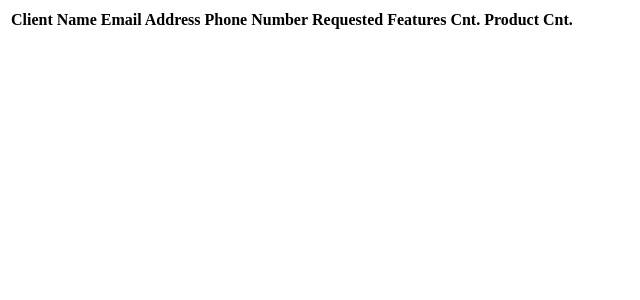
After one commit to parejadan/feature-center, a Flask app: template feature/templates/clients_view.html in a window 1280 px wide. The commit adds this page. Shown: the top 300 px of the page, without its empty margins (0-640 px from the left). Run offline with Flask 2, Linux system fonts and the light colour scheme; the template is opened without the code that fills it, so the values that code supplies are empty; parts of the project's set-up code (start-up, migrations or seed data) failed here and were passed over.

Commit message:
added core single page app routing code and client CRUD UI

```diff
--- a/feature/__init__.py
+++ b/feature/__init__.py
@@ -49,6 +49,3 @@ env_config.app_run(app)
 @app.route('/')
 def index():
     return render_template('index.html')
-
-# if __name__ == "__main__":
-#    app.run()
--- /dev/null
+++ b/feature/templates/client_add.html
@@ -0,0 +1 @@
+<div>client_add</div>
--- /dev/null
+++ b/feature/templates/client_info.html
@@ -0,0 +1 @@
+<div>client_info</div>
--- /dev/null
+++ b/feature/templates/client_update.html
@@ -0,0 +1 @@
+<div>Client_update</div>
--- /dev/null
+++ b/feature/templates/clients_view.html
@@ -0,0 +1,35 @@
+<table class="table table-bordered pagin-table">
+    <thead>
+        <tr>
+            <th>Client Name</th>
+            <th>Email Address</th>
+            <th>Phone Number</th>
+            <th>Requested Features Cnt.</th>
+            <th>Product Cnt.</th>
+        </tr>
+    </thead>
+    <tbody data-bind="foreach: client_list">
+        <tr>
+            <td data-bind="if: name">
+                <span data-bind="text: name"></span>
+            </td>
+
+            <td data-bind="if: email_address">
+                <span data-bind="text: email_address"></span>
+            </td>
+
+            <td data-bind="if: phone_number">
+                <span data-bind="text: phone_number"></span>
+            </td>
+
+            <td data-bind="if: request_cnt">
+                <span data-bind="text: request_cnt"></span>
+            </td>
+
+            <td data-bind="if: product_cnt">
+                <span data-bind="text: product_cnt"></span>
+            </td>
+
+        </tr>
+    </tbody>
+</table>
--- /dev/null
+++ b/run.py
@@ -0,0 +1,3 @@
+import feature
+
+feature.app.run()
```
Also changed, not shown: feature/model/__init__.py (+11 -2 lines), feature/static/js/ko_feature.js (deleted, +0 -8 lines), feature/static/js/vm_feature-center.js (added, +33 -0 lines), feature/templates/index.html (+10 -2 lines), feature/templates/navbar.html (+11 -5 lines), config.json (line endings or trailing spaces).
